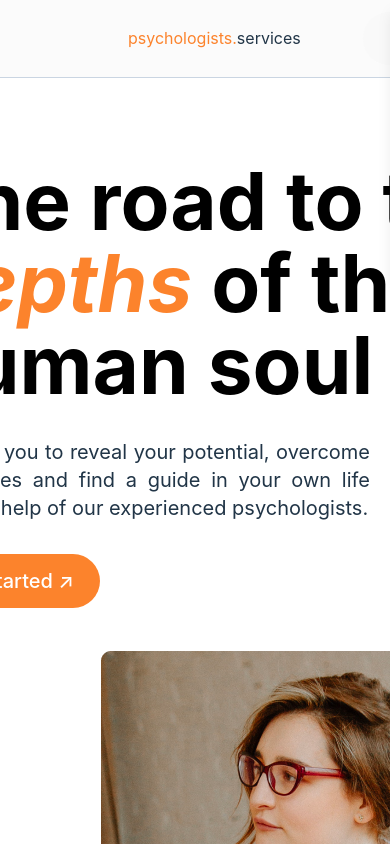
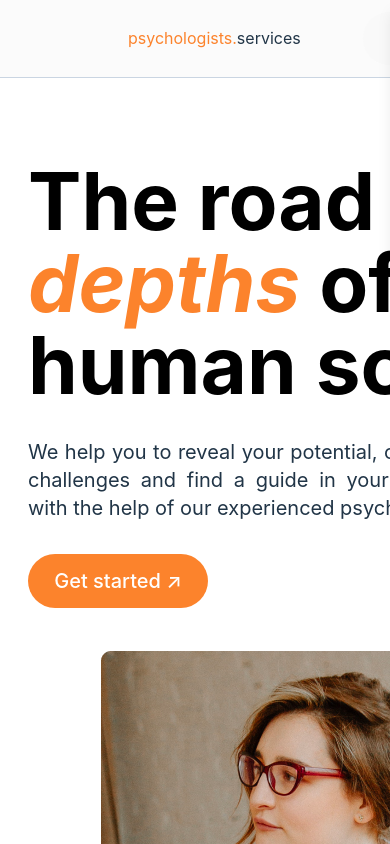
Before and after one commit to gizemcobannnn/psychologists, a React (Vite) app in the folder psychologists/: page / in a window 390 px wide. Shown: the top 844 px of the page. Built offline with nearby package versions, Linux system fonts and the light colour scheme.

Commit message:
homepage style

```diff
--- a/psychologists/src/pages/HomePage.jsx
+++ b/psychologists/src/pages/HomePage.jsx
@@ -10,7 +10,7 @@ export default function HomePage() {
 
   return (
     <div className="flex flex-col justify-center pt-25 md:flex md:flex-row md:gap-20 md:w-full  md:justify-around md:items-center md:m-auto ">
-        <div className="relative -left-20 flex flex-col w-[600px] gap-8 justify-center items-start mt-15">
+        <div className="relative left-7 flex flex-col w-[600px] gap-8 justify-center items-start mt-15 md:left-2 lg:-left-20">
             <h1 className="text-[80px] leading-[82px] font-bold text-left text-black">The road to the <span className="text-primary italic">depths</span> of the human soul</h1>
             <p className="text-xl text-justify w-[450px] ">We help you to reveal your potential, overcome challenges and find a guide in your own life with the help of our experienced psychologists.</p>
             <button className="bg-primary text-white  p-12 w-45 text-[20px]" onClick={()=>{navigate("/psychologists")}}>Get started <span className="text-xl">↗</span></button>
@@ -19,7 +19,7 @@ export default function HomePage() {
             <img src={mainPhoto} alt="main photo"  className="mt-6 absolute top-1/2 left-1/2 transform -translate-x-1/2 -translate-y-1/2" />
             <img src={questionmark} alt="questionmark" className="w-8 h-8 p-2 absolute top-60 left-20 md:top-60 md:-left-4 lg:top-65 lg:-left-4 bg-[#7bcaac] rounded-lg rotate-[-15deg]" />
             <img src={users} alt="users" className="w-8 h-8 p-1 absolute top-20 right-20 md:top-20 md:-right-3 lg:-right-4 lg:top-20 bg-amber-300 rounded-lg text-purple-700 rotate-[15deg]" />
-            <div className='flex justify-center items-center flex-row p-3 gap-3 bg-primary absolute bottom-14 left-10  md:bottom-9 md:-left-20 rounded-xl'>
+            <div className='flex justify-center items-center flex-row p-3 gap-3 bg-primary absolute bottom-9 left-10  md:bottom-9 md:-left-20 rounded-xl'>
               <div className='bg-white w-8 h-8 flex justify-center items-center rounded-xl'>
                 <MdDone className='text-primary text-2xl' />
               </div>
```
